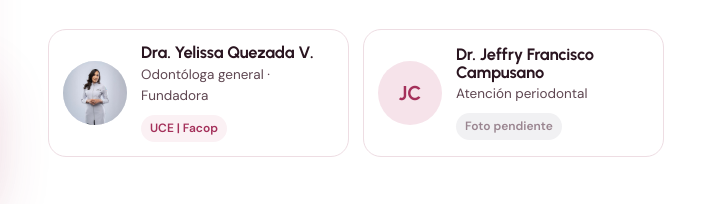
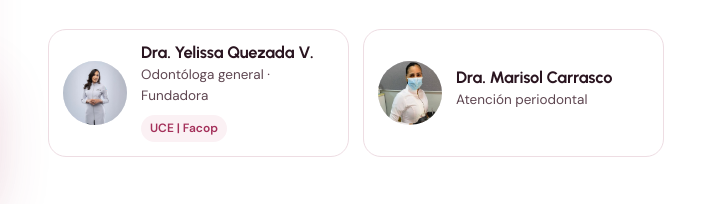
Before and after one commit to Nicolas0267373836/Dental-Space, a plain HTML site: page index.html in a window 1280 px wide. Shown: the part 4116-4320 px from the top of the page, 576-1280 px from the left. Drawn offline with Linux system fonts and the light colour scheme.

Commit message:
Corrige atribución de nombres: Dra. Yelissa Quezada V. (correcto, revertido) y Dra. Marisol Carrasco reemplaza a Dr. Jeffry Campusano en equipo y periodoncia

```diff
--- a/index.html
+++ b/index.html
@@ -171,7 +171,7 @@
     <section class="section" id="nosotros">
       <div class="wrap about">
         <div class="about__media reveal">
-          <figure class="about__photo zoom"><img src="images/dra-consulta.jpg" alt="Dra. Yelissa Quezada atendiendo en el consultorio de DentalSpace con instrumental dental" loading="lazy" width="380" height="360"></figure>
+          <figure class="about__photo zoom"><img src="images/dra-consulta.jpg" alt="Dra. Marisol Carrasco atendiendo en el consultorio de DentalSpace con instrumental dental" loading="lazy" width="380" height="360"></figure>
           <div class="about__badge"><img src="images/logo-dentalspace.jpg" alt="Logotipo de DentalSpace: un diente con una órbita y el lema Creamos sonrisas que duran" loading="lazy" width="1044" height="1044"></div>
         </div>
         <div class="about__copy reveal" style="--d:1">
@@ -184,8 +184,8 @@
               <div><h3>Dra. Yelissa Quezada V.</h3><p>Odontóloga general · Fundadora</p><span class="tag">UCE | Facop</span></div>
             </article>
             <article class="member">
-              <span class="member__avatar" aria-hidden="true">JC</span>
-              <div><h3>Dr. Jeffry Francisco Campusano</h3><p>Atención periodontal</p><span class="tag tag--soft">Foto pendiente</span></div>
+              <img src="images/dra-consulta.jpg" alt="Retrato de la Dra. Marisol Carrasco" loading="lazy">
+              <div><h3>Dra. Marisol Carrasco</h3><p>Atención periodontal</p></div>
             </article>
           </div>
         </div>
--- a/script.js
+++ b/script.js
@@ -45,7 +45,7 @@
       note: "Servicios de ortodoncia: [POR CONFIRMAR con la clínica]." },
     { id: "periodoncia", icon: "gum", name: "Tratamiento periodontal",
       short: "Cuidado de encías con atención especializada.",
-      lead: "Diagnóstico y tratamiento de problemas de encías, con atención periodontal a cargo del Dr. Jeffry Francisco Campusano.",
+      lead: "Diagnóstico y tratamiento de problemas de encías, con atención periodontal a cargo de la Dra. Marisol Carrasco.",
       points: ["Evaluación de encías", "Tratamiento de la enfermedad periodontal", "Mantenimiento y seguimiento"] }
   ];
   const svgIcon = k => `<svg viewBox="0 0 24 24" aria-hidden="true">${icons[k]}</svg>`;
```
